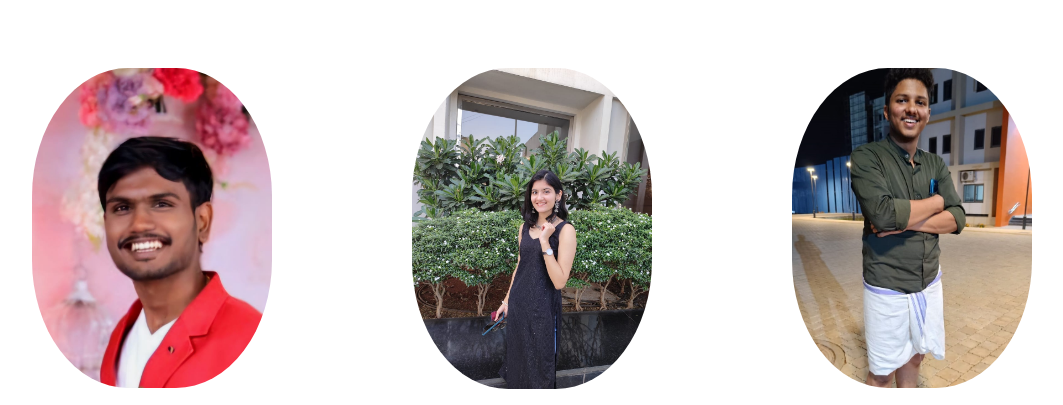
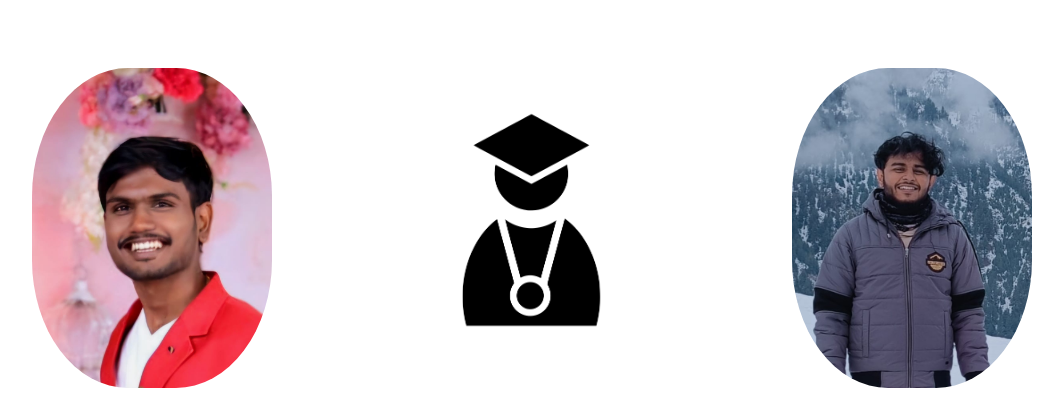
Before and after one commit to vishwakarmalab/vishwakarmalab.github.io, a plain HTML site: page team.html in a window 1280 px wide. Shown: the part 1364-1769 px from the top of the page, without its empty margins (108-1171 px from the left). Drawn offline with nearby package versions, Linux system fonts and the light colour scheme.

Commit message:
Update team.html
Remove Ketaki and Ashwin from team

```diff
--- a/team.html
+++ b/team.html
@@ -340,16 +340,16 @@
                 </div>
               </div>
 
-            <div class="col-lg-4 mt-4">
+            <!-- <div class="col-lg-4 mt-4">
               <div class="member" data-aos="zoom-in" data-aos-delay="400">
-                <!-- <a href="bs.html"> -->
+                <a href="bs.html">
                   <div class="pic"><img src="assets/img/team/Ketaki.jpeg" class="img-fluid" alt=""></div>
                 </a>
                 <div class="member-info">
                   <h4>Ketaki Paithankar </h4>
                   <span>Research Associate</span>
                   <div class="social">
-                    <!-- <a href="https://www.linkedin.com/in/s-bhargavi-7b5944241?utm_source=share&utm_campaign=share_via&utm_content=profile&utm_medium=android_app", target="_blank"> <i class="ri-linkedin-box-fill"></i> </a> -->
+                    <a href="https://www.linkedin.com/in/s-bhargavi-7b5944241?utm_source=share&utm_campaign=share_via&utm_content=profile&utm_medium=android_app", target="_blank"> <i class="ri-linkedin-box-fill"></i> </a>
                     <a href="404.html"><i class="ri-links-fill"></i> </a>
                   </div>
                 </div>
@@ -357,21 +357,23 @@
             </div>
 
 
+
             <div class="col-lg-4 mt-4">
               <div class="member" data-aos="zoom-in" data-aos-delay="400">
-                <!-- <a href="bs.html"> -->
+                <a href="bs.html">
                   <div class="pic"><img src="assets/img/team/Aswin.jpeg" class="img-fluid" alt=""></div>
                 </a>
                 <div class="member-info">
                   <h4>Aswin Anto </h4>
                   <span>Research Associate</span>
                   <div class="social">
-                    <!-- <a href="https://www.linkedin.com/in/s-bhargavi-7b5944241?utm_source=share&utm_campaign=share_via&utm_content=profile&utm_medium=android_app", target="_blank"> <i class="ri-linkedin-box-fill"></i> </a> -->
+                    <-- <a href="https://www.linkedin.com/in/s-bhargavi-7b5944241?utm_source=share&utm_campaign=share_via&utm_content=profile&utm_medium=android_app", target="_blank"> <i class="ri-linkedin-box-fill"></i> </a>
                     <a href="404.html"><i class="ri-links-fill"></i> </a>
                   </div>
                 </div>
               </div>
             </div>
+          -->
 
             <!-- <div class="col-lg-4 mt-4">
                 <div class="member" data-aos="zoom-in" data-aos-delay="400">
```
